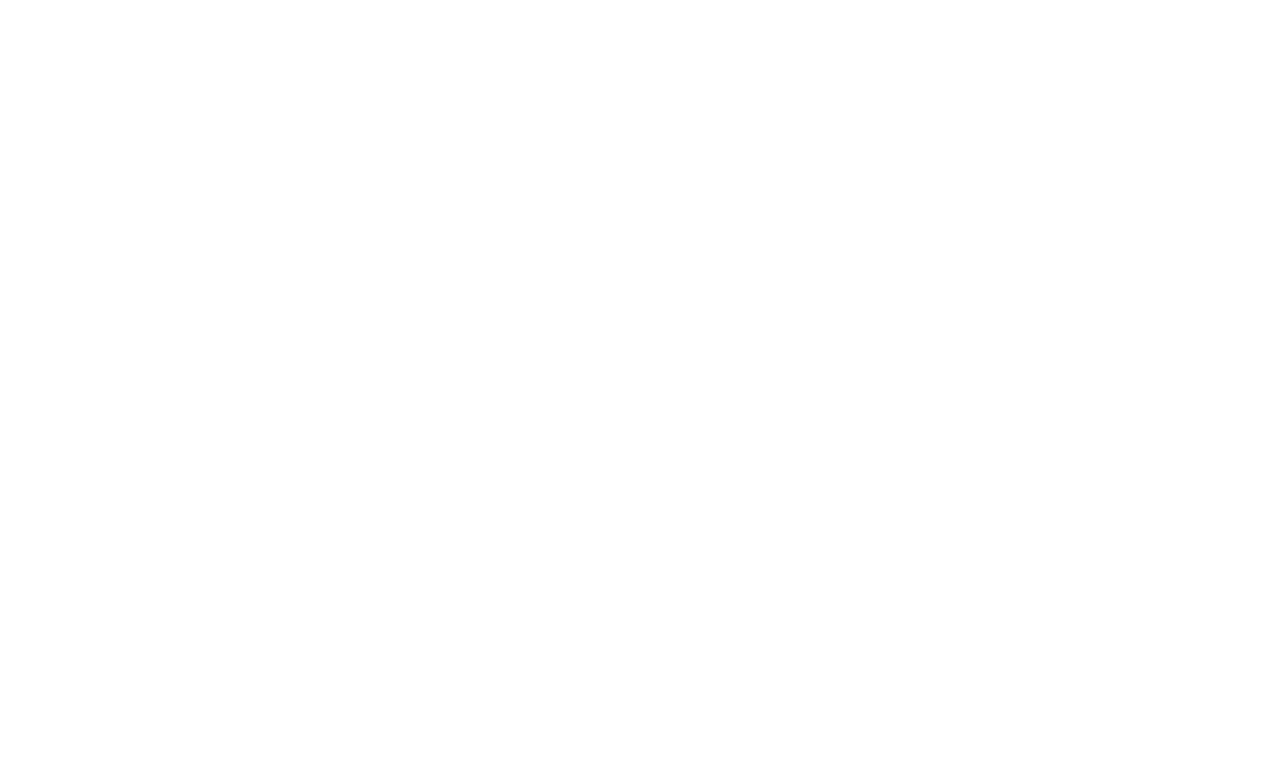
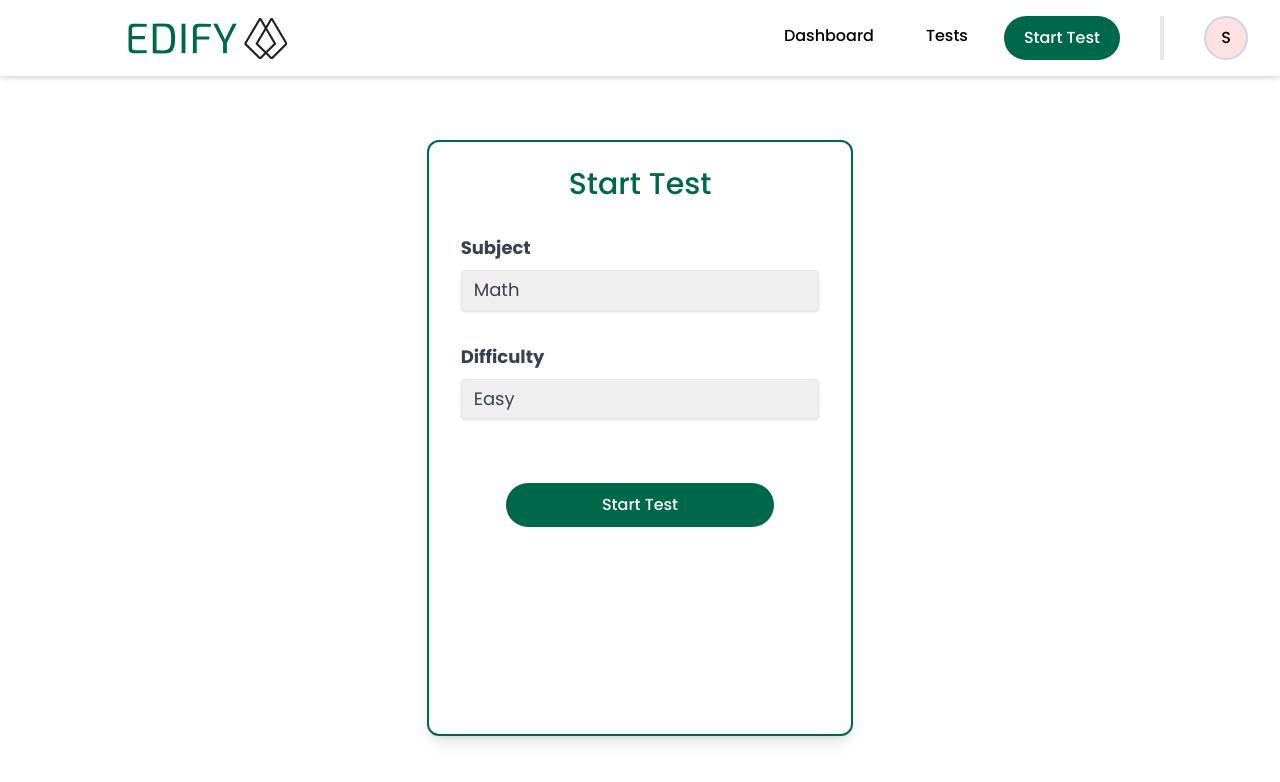
Before and after one commit to Swayam-Khare/Edify, a React (Vite) app in the folder frontend/: page /create in a window 1280 px wide. Before the commit this address had no page. Shown: the top 782 px of the page. Built offline with nearby package versions, Linux system fonts and the light colour scheme; sample sign-in values are in the browser's storage.

Commit message:
Created Create Test ui

```diff
--- a/frontend/src/App.jsx
+++ b/frontend/src/App.jsx
@@ -1,12 +1,13 @@
 import { BrowserRouter, Routes, Route } from 'react-router-dom';
+import './App.css';
 import Home from './views/Home';
 import AddQuestion from './views/AddQuestion';
 import Signup from './views/Signup';
 import Signin from './views/Signin';
 import Dashboard from './views/Dashboard';
 import EditProfile from './views/EditProfile';
-import './App.css';
 import ProtectedRoute from './components/ProtectedRoute';
+import CreateTest from './views/CreateTest';
 
 function App() {
   return (
@@ -15,16 +16,25 @@ function App() {
         <Routes>
           <Route path="/signup" element={<Signup />} />
           <Route path="/signin" element={<Signin />} />
+
           <Route path="/dashboard" element={
             <ProtectedRoute>
               <Dashboard />
             </ProtectedRoute>
           } />
+
           <Route path="/profile" element={
             <ProtectedRoute>
               <EditProfile />
             </ProtectedRoute>
           } />
+
+          <Route path="/create" element={
+            <ProtectedRoute>
+              <CreateTest />
+            </ProtectedRoute>
+          } />
+
           <Route path="/" element={<Home />} />
           <Route path="/add" element={<AddQuestion />} />
         </Routes>
--- /dev/null
+++ b/frontend/src/views/CreateTest.jsx
@@ -0,0 +1,61 @@
+import { useEffect, useState } from "react";
+import NavbarAlt from "../components/NavbarAlt";
+import Button from "../components/Button";
+
+export default function CreateTest() {
+  const [user, setUser] = useState(null);
+
+  useEffect(() => {
+    const user = JSON.parse(localStorage.getItem('user'));
+    setUser(user);
+  }, []);
+
+  return (
+    <>
+      <div id="create-container" className="h-screen flex flex-col">
+        <div>
+          {user && (<NavbarAlt user={user} />)}
+        </div>
+
+        <div className="flex justify-center py-16 flex-grow">
+          <div className="px-8 py-6 shadow-lg rounded-xl border-2 border-primary w-1/3 flex flex-col item-center">
+            <div className="text-3xl text-center mb-8 font-medium text-primary">Start Test</div>
+            <div className="w-full">
+              <div className="mb-8">
+                <label className="block text-gray-700 text-lg font-bold mb-2" htmlFor="subject">
+                  Subject
+                </label>
+                <select
+                  className="shadow appearance-none border text-lg rounded w-full py-2 px-3 text-gray-700 leading-tight focus:outline-none focus:shadow-outline"
+                  id="subject"
+                >
+                  <option>Math</option>
+                  <option>Science</option>
+                  <option>English</option>
+                  <option>History</option>
+                </select>
+              </div>
+              <div>
+                <label className="block text-gray-700 text-lg font-bold mb-2" htmlFor="difficulty">
+                  Difficulty
+                </label>
+                <select
+                  className="shadow appearance-none border text-lg rounded w-full py-2 px-3 text-gray-700 leading-tight focus:outline-none focus:shadow-outline"
+                  id="difficulty"
+                >
+                  <option>Easy</option>
+                  <option>Medium</option>
+                  <option>Hard</option>
+                </select>
+              </div>
+            </div>
+
+            <div className="mt-16 w-3/4 mx-auto">
+              <Button label="Start Test" />
+            </div>
+          </div>
+        </div>
+      </div>
+    </>
+  )
+}
--- a/frontend/src/views/EditProfile.jsx
+++ b/frontend/src/views/EditProfile.jsx
@@ -9,7 +9,6 @@ export default function EditProfile() {
   useEffect(() => {
     const user = JSON.parse(localStorage.getItem('user'));
     setUser(user);
-    console.log(user);
   }, []);
 
   function showComponent(id) {
```
Also changed, not shown: 1 other file (tests, documents, lock files or other folders).
